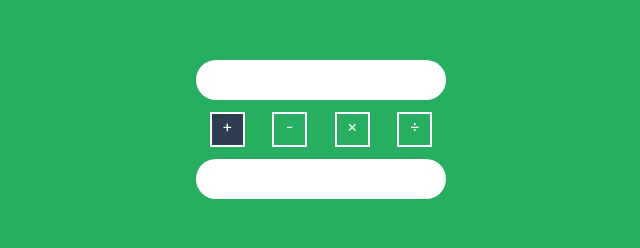
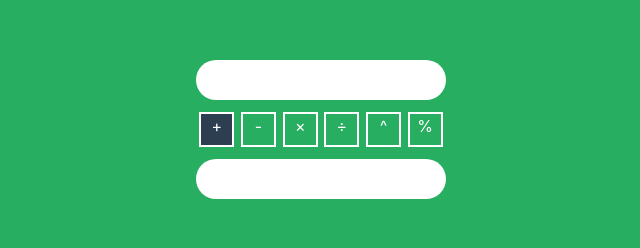
Before and after one commit to lalanolina/calculadora, a plain HTML site: page index.html in a window 1280 px wide. Shown: the part 182-430 px from the top of the page, without its empty margins (319-959 px from the left). Drawn offline with nearby package versions, Linux system fonts and the light colour scheme.

Commit message:
Update index.html

```diff
--- a/index.html
+++ b/index.html
@@ -33,6 +33,16 @@
 <input type="radio" id="divide-operation" value="/" name="operation"/>
 <label for="divide-operation">&divide;</label>
 </div>
+
+  						<div class = "col operation">
+							<input type="radio" id="exp-operation" value="^" name="operation">
+							<label for="exp-operation">^</label>
+						</div>
+						<!---resto da divisão--->
+						<div class = "col operation">
+							<input type="radio" id="remainder-operation" value="%" name="operation">
+							<label for="remainder-operation">%</label>
+						</div>
 </div>
 </div>
 </div>
```
